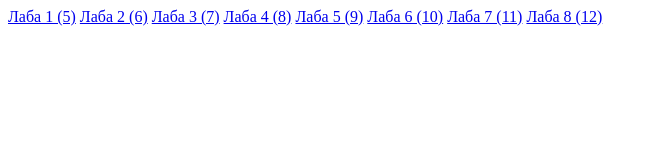
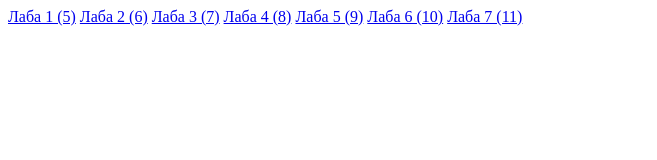
Before and after one commit to kirylkaaa/evt_6sem, a plain HTML site: page index.html in a window 1280 px wide. Shown: the whole page, without its empty margins (0-657 px from the left). Drawn offline with Linux system fonts and the light colour scheme.

Commit message:
Update index.html

```diff
--- a/index.html
+++ b/index.html
@@ -8,6 +8,5 @@
   <a href="lab9/EVT_lab9.html">Лаба 5 (9)</a>
   <a href="lab10/index.html">Лаба 6 (10)</a>
   <a href="lab11/index.html">Лаба 7 (11)</a>
-  <a href="lab12/index.html">Лаба 8 (12)</a>
 </body>
 </html>
```
